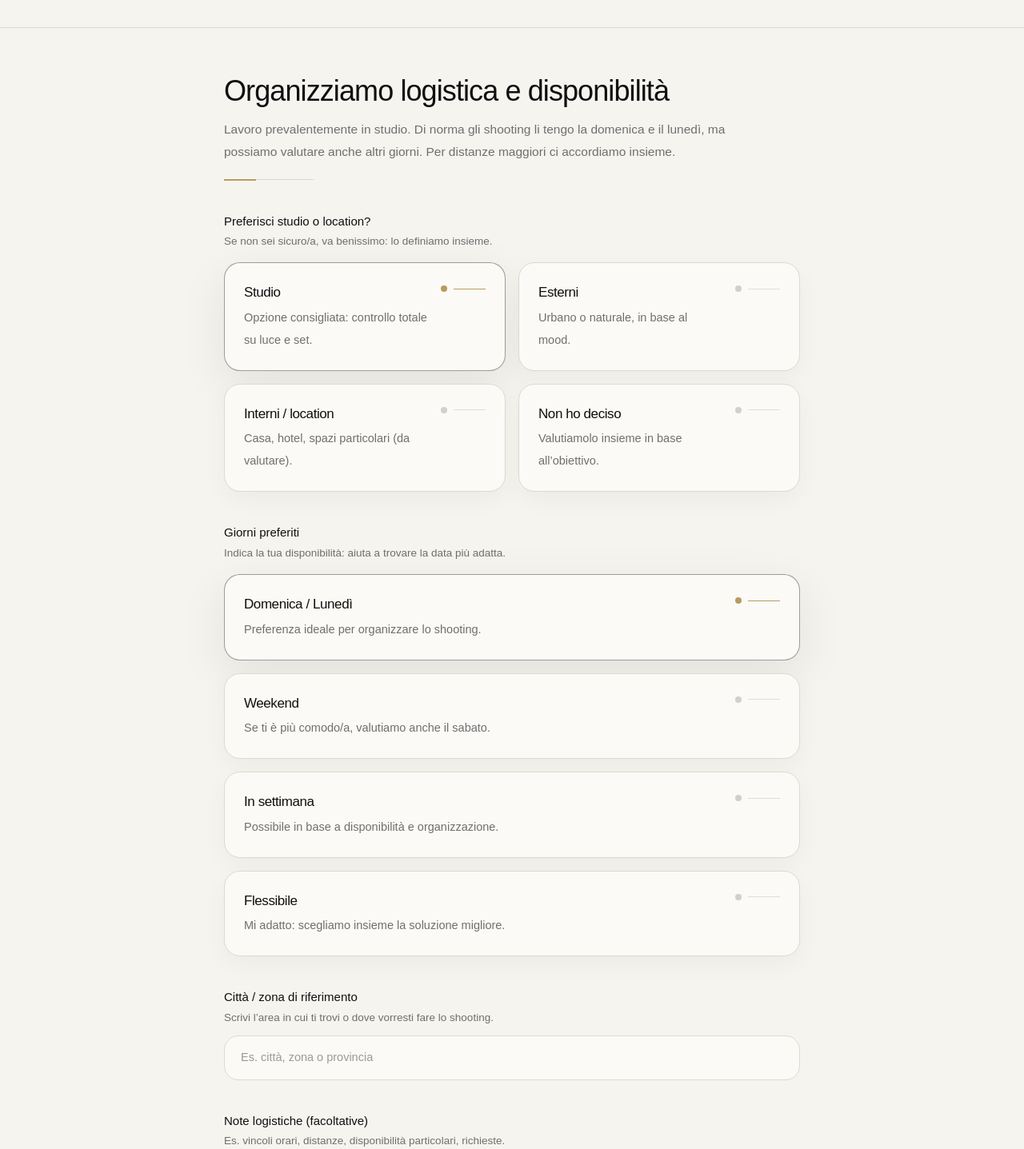
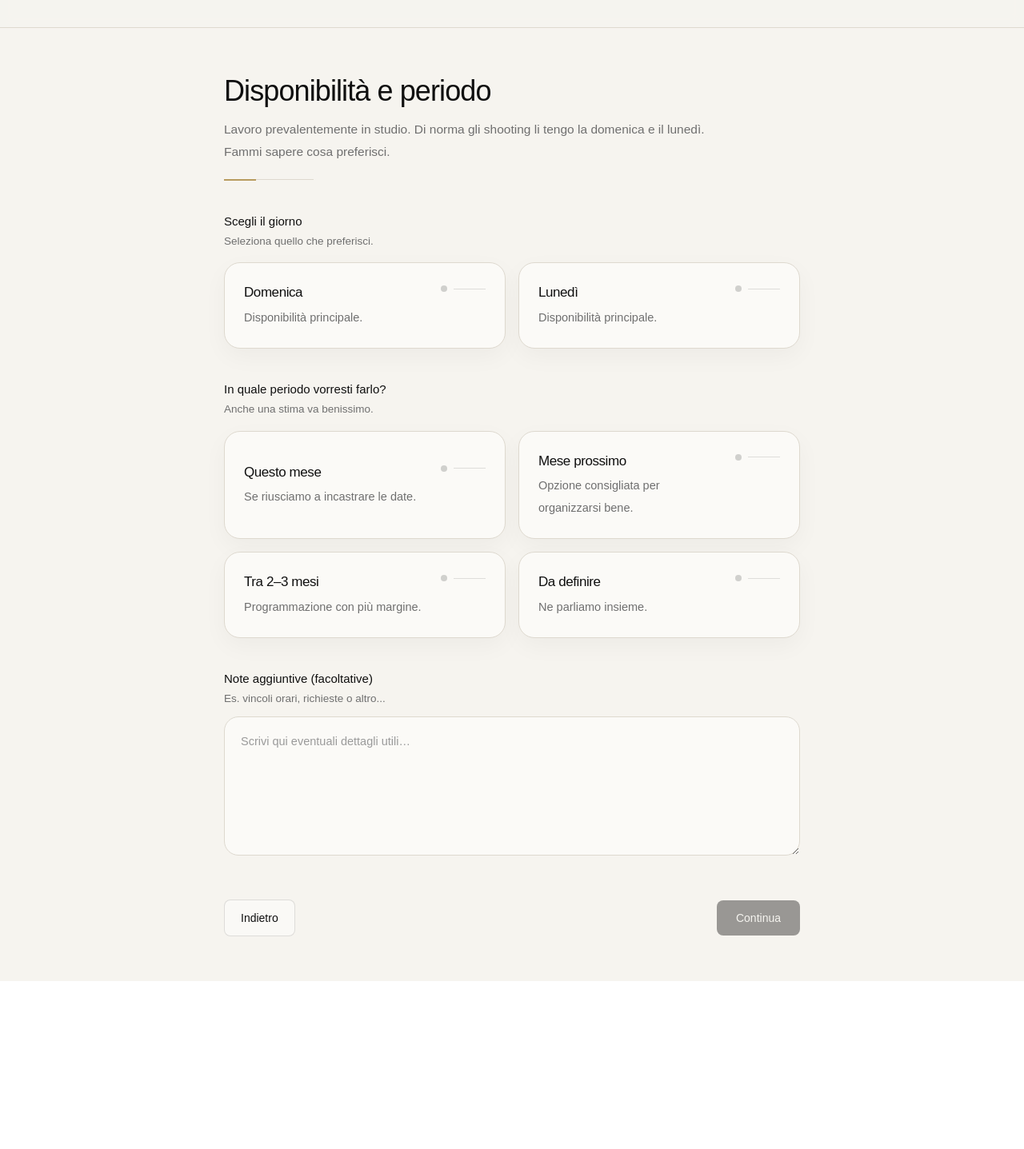
Before and after one commit to bepier02-pixel/Brief-creativo, a Next.js app: page /brief/step-3 in a window 1280 px wide. Shown: the part 93-1530 px from the top of the page at 80% size. After the commit the page ends 1320 px from the top, so only its background shows below. Built offline with nearby package versions, Linux system fonts and the light colour scheme.

Commit message:
Refine step 3: day + period only, simplify logistics

```diff
--- a/app/brief/step-3/page.tsx
+++ b/app/brief/step-3/page.tsx
@@ -5,20 +5,19 @@ import { useRouter } from "next/navigation";
 
 const ACCENT = "#B89B5E";
 
-type DayPref = "sunMon" | "weekend" | "weekdays" | "flexible";
-type SessionType = "studio" | "outdoor" | "indoor" | "undecided";
+type DayPref = "sunday" | "monday";
+type PeriodPref = "thisMonth" | "nextMonth" | "twoThreeMonths" | "toDefine";
 
 export default function BriefStep3Page() {
   const router = useRouter();
 
-  const [session, setSession] = useState<SessionType | null>("studio");
-  const [days, setDays] = useState<DayPref | null>("sunMon");
-  const [area, setArea] = useState<string>("");
+  const [day, setDay] = useState<DayPref | null>(null);
+  const [period, setPeriod] = useState<PeriodPref | null>(null);
   const [notes, setNotes] = useState<string>("");
 
   const canContinue = useMemo(() => {
-    return Boolean(session && days && area.trim().length >= 2);
-  }, [session, days, area]);
+    return Boolean(day && period);
+  }, [day, period]);
 
   const ChoiceCard = ({
     selected,
@@ -82,12 +81,11 @@ export default function BriefStep3Page() {
       {/* Titolo */}
       <div className="space-y-3">
         <h1 className="text-4xl leading-tight tracking-tight text-[#0F0F0F]">
-          Organizziamo logistica e disponibilità
+          Disponibilità e periodo
         </h1>
         <p className="max-w-[75ch] text-[15.5px] leading-7 text-[#6F6F6F]">
           Lavoro prevalentemente in studio. Di norma gli shooting li tengo la
-          domenica e il lunedì, ma possiamo valutare anche altri giorni.
-          Per distanze maggiori ci accordiamo insieme.
+          domenica e il lunedì. Fammi sapere cosa preferisci.
         </p>
 
         {/* linea accent */}
@@ -97,118 +95,87 @@ export default function BriefStep3Page() {
         </div>
       </div>
 
-      {/* 1) Tipo sessione */}
+      {/* 1) Giorno */}
       <section className="space-y-4">
         <div className="space-y-1">
           <div className="text-[15px] font-medium text-[#0F0F0F]">
-            Preferisci studio o location?
+            Scegli il giorno
           </div>
           <div className="text-[13.5px] text-[#6F6F6F]">
-            Se non sei sicuro/a, va benissimo: lo definiamo insieme.
+            Seleziona quello che preferisci.
           </div>
         </div>
 
         <div className="grid gap-4 md:grid-cols-2">
           <ChoiceCard
-            selected={session === "studio"}
-            title="Studio"
-            desc="Opzione consigliata: controllo totale su luce e set."
-            onClick={() => setSession("studio")}
+            selected={day === "sunday"}
+            title="Domenica"
+            desc="Disponibilità principale."
+            onClick={() => setDay("sunday")}
           />
           <ChoiceCard
-            selected={session === "outdoor"}
-            title="Esterni"
-            desc="Urbano o naturale, in base al mood."
-            onClick={() => setSession("outdoor")}
-          />
-          <ChoiceCard
-            selected={session === "indoor"}
-            title="Interni / location"
-            desc="Casa, hotel, spazi particolari (da valutare)."
-            onClick={() => setSession("indoor")}
-          />
-          <ChoiceCard
-            selected={session === "undecided"}
-            title="Non ho deciso"
-            desc="Valutiamolo insieme in base all’obiettivo."
-            onClick={() => setSession("undecided")}
+            selected={day === "monday"}
+            title="Lunedì"
+            desc="Disponibilità principale."
+            onClick={() => setDay("monday")}
           />
         </div>
       </section>
 
-      {/* 2) Giorni preferiti */}
+      {/* 2) Periodo */}
       <section className="space-y-4">
         <div className="space-y-1">
           <div className="text-[15px] font-medium text-[#0F0F0F]">
-            Giorni preferiti
+            In quale periodo vorresti farlo?
           </div>
           <div className="text-[13.5px] text-[#6F6F6F]">
-            Indica la tua disponibilità: aiuta a trovare la data più adatta.
+            Anche una stima va benissimo.
           </div>
         </div>
 
-        <div className="grid gap-4">
+        <div className="grid gap-4 md:grid-cols-2">
           <ChoiceCard
-            selected={days === "sunMon"}
-            title="Domenica / Lunedì"
-            desc="Preferenza ideale per organizzare lo shooting."
-            onClick={() => setDays("sunMon")}
+            selected={period === "thisMonth"}
+            title="Questo mese"
+            desc="Se riusciamo a incastrare le date."
+            onClick={() => setPeriod("thisMonth")}
           />
           <ChoiceCard
-            selected={days === "weekend"}
-            title="Weekend"
-            desc="Se ti è più comodo/a, valutiamo anche il sabato."
-            onClick={() => setDays("weekend")}
+            selected={period === "nextMonth"}
+            title="Mese prossimo"
+            desc="Opzione consigliata per organizzarsi bene."
+            onClick={() => setPeriod("nextMonth")}
           />
           <ChoiceCard
-            selected={days === "weekdays"}
-            title="In settimana"
-            desc="Possibile in base a disponibilità e organizzazione."
-            onClick={() => setDays("weekdays")}
+            selected={period === "twoThreeMonths"}
+            title="Tra 2–3 mesi"
+            desc="Programmazione con più margine."
+            onClick={() => setPeriod("twoThreeMonths")}
           />
           <ChoiceCard
-            selected={days === "flexible"}
-            title="Flessibile"
-            desc="Mi adatto: scegliamo insieme la soluzione migliore."
-            onClick={() => setDays("flexible")}
+            selected={period === "toDefine"}
+            title="Da definire"
+            desc="Ne parliamo insieme."
+            onClick={() => setPeriod("toDefine")}
           />
         </div>
       </section>
 
-      {/* 3) Zona */}
+      {/* 3) Note */}
       <section className="space-y-3">
         <div className="space-y-1">
           <div className="text-[15px] font-medium text-[#0F0F0F]">
-            Città / zona di riferimento
+            Note aggiuntive (facoltative)
           </div>
           <div className="text-[13.5px] text-[#6F6F6F]">
-            Scrivi l’area in cui ti trovi o dove vorresti fare lo shooting.
-          </div>
-        </div>
-
-        <input
-          value={area}
-          onChange={(e) => setArea(e.target.value)}
-          placeholder="Es. città, zona o provincia"
-          className="w-full rounded-[18px] border border-[#DED9CF] bg-[#FBFAF7] px-5 py-4 text-[14.5px] text-[#0F0F0F] placeholder:text-[#9A9A9A] focus:outline-none focus:ring-2 focus:ring-black/10"
-        />
-      </section>
-
-      {/* 4) Note */}
-      <section className="space-y-3">
-        <div className="space-y-1">
-          <div className="text-[15px] font-medium text-[#0F0F0F]">
-            Note logistiche (facoltative)
-          </div>
-          <div className="text-[13.5px] text-[#6F6F6F]">
-            Es. vincoli orari, distanze, disponibilità particolari, richieste.
+            Es. vincoli orari, richieste o altro...
           </div>
         </div>
 
         <textarea
           value={notes}
           onChange={(e) => setNotes(e.target.value)}
-          rows={4}
+          rows={5}
           placeholder="Scrivi qui eventuali dettagli utili…"
           className="w-full rounded-[18px] border border-[#DED9CF] bg-[#FBFAF7] px-5 py-4 text-[14.5px] leading-7 text-[#0F0F0F] placeholder:text-[#9A9A9A] focus:outline-none focus:ring-2 focus:ring-black/10"
         />
```
